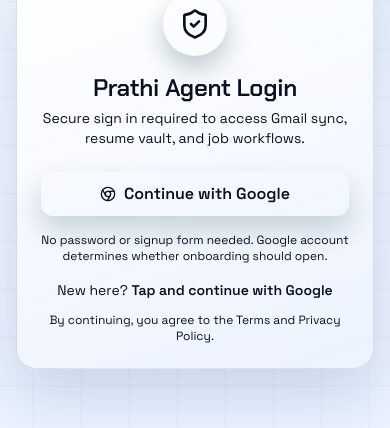
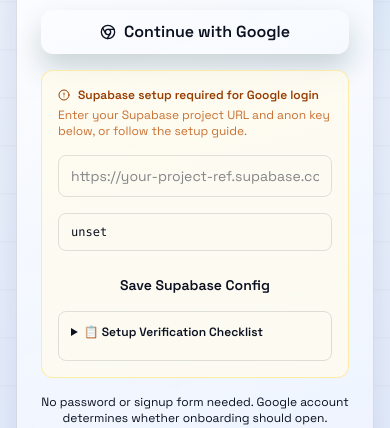
Before and after one commit to prathish0558e/Prathi-Agent, a React (Vite) app: page /#/login in a window 390 px wide. Shown: the part 254-682 px from the top of the page. Built offline with nearby package versions, Linux system fonts and the light colour scheme; no server answers.

Commit message:
fix(auth): prevent localhost oauth redirects on mobile

```diff
--- a/src/app/auth/AuthContext.tsx
+++ b/src/app/auth/AuthContext.tsx
@@ -330,6 +330,26 @@
           });
 
           if (isNative && !result.error && result.data?.url) {
+            try {
+              const authUrl = new URL(result.data.url);
+              const redirectToParam = authUrl.searchParams.get('redirect_to') || '';
+              const isLocalRedirect = /(^https?:\/\/(localhost|127\.0\.0\.1)(:\d+)?)/i.test(redirectToParam);
+              const isLocalAuthUrl = /^(localhost|127\.0\.0\.1)$/i.test(authUrl.hostname);
+
+              if (isLocalRedirect || isLocalAuthUrl) {
+                return {
+                  ...result,
+                  error: {
+                    name: 'invalid_redirect',
+                    message:
+                      'Supabase OAuth redirect is pointing to localhost. In Supabase Auth URL Configuration, set Site URL to https://prathi.tech and add Additional Redirect URL: com.careersentinel.ai://auth/callback',
+                  },
+                };
+              }
+            } catch {
+              // Keep default behavior if URL parsing fails.
+            }
+
             const { Browser } = await import('@capacitor/browser');
             await Browser.open({ url: result.data.url });
           }
--- a/src/app/components/SupabaseConfigCard.tsx
+++ b/src/app/components/SupabaseConfigCard.tsx
@@ -24,6 +24,11 @@
 
     if (!trimmedUrl.startsWith('https://')) {
       setError('Supabase URL must start with https://');
+      return;
+    }
+
+    if (!/^https:\/\/[a-z0-9-]+\.supabase\.co$/i.test(trimmedUrl)) {
+      setError('Use your exact Supabase project URL format: https://<project-ref>.supabase.co');
       return;
     }
 
@@ -119,6 +124,7 @@
                 <div className="mt-1 space-y-1 text-xs">
                   <code className="block bg-secondary px-1.5 py-1 rounded text-emerald-700 break-all">http://localhost:5173/#/auth/callback</code>
                   <code className="block bg-secondary px-1.5 py-1 rounded text-emerald-700 break-all">https://prathi.tech/#/auth/callback</code>
+                  <code className="block bg-secondary px-1.5 py-1 rounded text-emerald-700 break-all">com.careersentinel.ai://auth/callback</code>
                 </div>
                 <p className="text-xs mt-2 text-muted-foreground">
                   Google Cloud "Authorized redirect URIs" should include only the Supabase callback: <code className="bg-secondary px-1 py-0.5 rounded text-foreground break-all">https://{projectRef}.supabase.co/auth/v1/callback</code>.
--- a/src/app/lib/runtimeConfig.ts
+++ b/src/app/lib/runtimeConfig.ts
@@ -1,5 +1,19 @@
 const SUPABASE_URL_STORAGE_KEY = 'career_agent_supabase_url';
 const SUPABASE_ANON_KEY_STORAGE_KEY = 'career_agent_supabase_anon_key';
+
+const isValidSupabaseUrl = (value: string) => {
+  const trimmed = value.trim();
+  if (!trimmed) {
+    return false;
+  }
+
+  try {
+    const parsed = new URL(trimmed);
+    return parsed.protocol === 'https:' && parsed.hostname.endsWith('.supabase.co');
+  } catch {
+    return false;
+  }
+};
 
 const readStoredValue = (key: string) => {
   if (typeof window === 'undefined') {
@@ -13,8 +27,20 @@
   const envUrl = (import.meta.env.VITE_SUPABASE_URL ?? '').trim();
   const envAnonKey = (import.meta.env.VITE_SUPABASE_ANON_KEY ?? '').trim();
 
-  const supabaseUrl = envUrl || readStoredValue(SUPABASE_URL_STORAGE_KEY);
-  const supabaseAnonKey = envAnonKey || readStoredValue(SUPABASE_ANON_KEY_STORAGE_KEY);
+  const storedUrl = readStoredValue(SUPABASE_URL_STORAGE_KEY);
+  const storedAnonKey = readStoredValue(SUPABASE_ANON_KEY_STORAGE_KEY);
+
+  if (storedUrl && !isValidSupabaseUrl(storedUrl) && typeof window !== 'undefined') {
+    localStorage.removeItem(SUPABASE_URL_STORAGE_KEY);
+    localStorage.removeItem(SUPABASE_ANON_KEY_STORAGE_KEY);
+  }
+
+  const supabaseUrl = isValidSupabaseUrl(envUrl)
+    ? envUrl
+    : isValidSupabaseUrl(storedUrl)
+      ? storedUrl
+      : '';
+  const supabaseAnonKey = envAnonKey || (isValidSupabaseUrl(storedUrl) ? storedAnonKey : '');
 
   return {
     supabaseUrl,
@@ -24,7 +50,7 @@
 
 export const isSupabaseConfigured = () => {
   const { supabaseUrl, supabaseAnonKey } = getSupabaseRuntimeConfig();
-  return Boolean(supabaseUrl && supabaseAnonKey);
+  return Boolean(isValidSupabaseUrl(supabaseUrl) && supabaseAnonKey);
 };
 
 export const saveSupabaseRuntimeConfig = (supabaseUrl: string, supabaseAnonKey: string) => {
@@ -32,12 +58,20 @@
     return;
   }
 
-  localStorage.setItem(SUPABASE_URL_STORAGE_KEY, supabaseUrl.trim());
+  const trimmedUrl = supabaseUrl.trim();
+  if (!isValidSupabaseUrl(trimmedUrl)) {
+    return;
+  }
+
+  localStorage.setItem(SUPABASE_URL_STORAGE_KEY, trimmedUrl);
   localStorage.setItem(SUPABASE_ANON_KEY_STORAGE_KEY, supabaseAnonKey.trim());
 };
 
+const resolvedApiBaseUrl = (import.meta.env.VITE_API_BASE_URL ?? '').trim();
+const defaultApiBaseUrl = 'https://api.prathi.tech';
+
 export const runtimeConfig = {
-  apiBaseUrl: import.meta.env.VITE_API_BASE_URL ?? 'http://localhost:8000',
+  apiBaseUrl: resolvedApiBaseUrl || defaultApiBaseUrl,
   oauthEnabled: import.meta.env.VITE_GOOGLE_OAUTH_ENABLED === 'true',
 };
 
--- a/src/app/pages/CreateAccount.tsx
+++ b/src/app/pages/CreateAccount.tsx
@@ -33,7 +33,7 @@
               const { error: oauthError } = await loginWithGoogle();
               if (oauthError) {
                 setError(oauthError);
-                if (oauthError.includes('Missing Supabase config')) {
+                if (oauthError.includes('Missing Supabase config') || oauthError.toLowerCase().includes('localhost')) {
                   setShowSupabaseConfig(true);
                 }
                 setIsStarting(false);
--- a/src/app/pages/Login.tsx
+++ b/src/app/pages/Login.tsx
@@ -19,7 +19,7 @@
 
     if (oauthError) {
       setError(oauthError);
-      if (oauthError.includes('Missing Supabase config') || oauthError.includes('provider')) {
+      if (oauthError.includes('Missing Supabase config') || oauthError.includes('provider') || oauthError.toLowerCase().includes('localhost')) {
         setShowSupabaseConfig(true);
       }
       setIsStarting(false);
```
